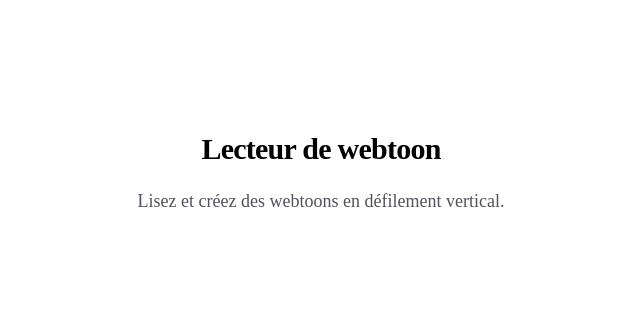
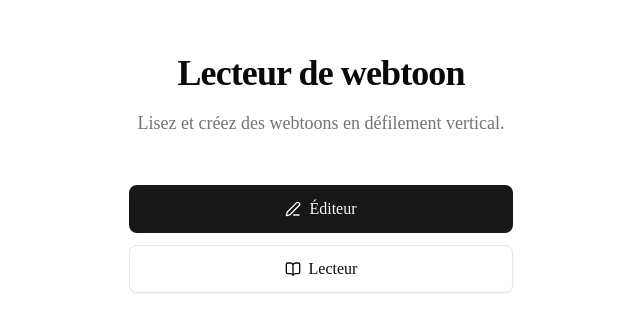
Before and after one commit to cleeryy/arneph, a Next.js app: page / in a window 1280 px wide. Shown: the part 227-558 px from the top of the page, without its empty margins (319-959 px from the left). Built offline with nearby package versions, Linux system fonts and the light colour scheme.

Commit message:
feat(home): temporary home page with editor and reader links
Ultraworked with [Sisyphus](https://github.com/code-yeongyu/oh-my-openagent)

Co-authored-by: Sisyphus <clio-agent@sisyphuslabs.ai>

```diff
--- a/messages/en.json
+++ b/messages/en.json
@@ -11,8 +11,8 @@
   "home": {
     "title": "Webtoon reader",
     "subtitle": "Read and create vertical-scroll webtoons.",
-    "editorLink": "Open the editor",
-    "readerLink": "Browse webtoons"
+    "editorLink": "Editor",
+    "readerLink": "Reader"
   },
   "reader": {
     "empty": "No published webtoons",
--- a/messages/fr.json
+++ b/messages/fr.json
@@ -11,8 +11,8 @@
   "home": {
     "title": "Lecteur de webtoon",
     "subtitle": "Lisez et créez des webtoons en défilement vertical.",
-    "editorLink": "Ouvrir l'éditeur",
-    "readerLink": "Parcourir les webtoons"
+    "editorLink": "Éditeur",
+    "readerLink": "Lecteur"
   },
   "reader": {
     "empty": "Aucun webtoon publié",
--- a/src/app/page.tsx
+++ b/src/app/page.tsx
@@ -1,18 +1,46 @@
+import Link from "next/link";
 import { useTranslations } from "next-intl";
+import { BookOpen, PenLine } from "lucide-react";
+
+import { buttonVariants } from "@/components/ui/button";
+import { cn } from "@/lib/utils";
 
 export default function Home() {
   const t = useTranslations("home");
 
   return (
-    <div className="flex flex-1 flex-col items-center justify-center bg-zinc-50 font-sans dark:bg-black">
-      <main className="flex flex-1 w-full max-w-3xl flex-col items-center justify-center py-32 px-16 bg-white dark:bg-black">
-        <h1 className="text-3xl font-semibold leading-10 tracking-tight text-black dark:text-zinc-50">
+    <main className="flex flex-1 flex-col items-center justify-center bg-background px-6 py-24">
+      <div className="flex flex-col items-center gap-2 text-center">
+        <h1 className="font-heading text-3xl font-semibold tracking-tight text-foreground sm:text-4xl">
           {t("title")}
         </h1>
-        <p className="mt-4 max-w-md text-lg leading-8 text-zinc-600 dark:text-zinc-400">
+        <p className="mt-2 max-w-md text-pretty text-base leading-7 text-muted-foreground sm:text-lg">
           {t("subtitle")}
         </p>
-      </main>
-    </div>
+      </div>
+
+      <nav className="mt-12 flex w-full max-w-sm flex-col gap-3">
+        <Link
+          href="/editor"
+          className={cn(
+            buttonVariants({ variant: "default", size: "lg" }),
+            "h-12 w-full gap-2 text-base"
+          )}
+        >
+          <PenLine aria-hidden="true" />
+          {t("editorLink")}
+        </Link>
+        <Link
+          href="/read"
+          className={cn(
+            buttonVariants({ variant: "outline", size: "lg" }),
+            "h-12 w-full gap-2 text-base"
+          )}
+        >
+          <BookOpen aria-hidden="true" />
+          {t("readerLink")}
+        </Link>
+      </nav>
+    </main>
   );
 }
```
